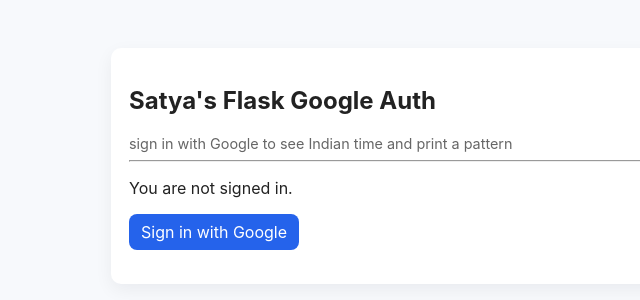
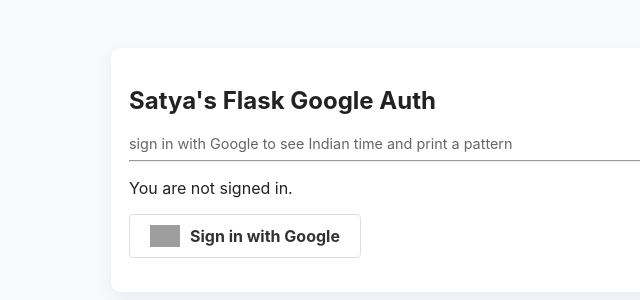
Before and after one commit to Satya-Naraharisetty/PDC-Satya, a Flask app: page / in a window 1280 px wide. Shown: the top 300 px of the page, without its empty margins (61-701 px from the left). Run offline with Flask 3, Linux system fonts and the light colour scheme; grey boxes are pictures that could not be loaded.

Commit message:
changed button

```diff
--- a/templates/base.html
+++ b/templates/base.html
@@ -14,6 +14,28 @@
       pre { background:#0b1220; color:#cde; padding:12px; border-radius:8px; overflow:auto; }
       .muted { color:#666; font-size:0.9rem; }
       .flash { color: #b71c1c; }
+      .google-btn {
+          display: inline-flex;
+          align-items: center;
+          justify-content: center;
+          padding: 10px 20px;
+          background-color: #ffffff;
+          border: 1px solid #dfdfdf;
+          border-radius: 4px;
+          color: #333333;
+          font-weight: bold;
+          cursor: pointer;
+          transition: background-color 0.3s ease;
+      }
+
+      .google-btn img {
+          width: 30px;
+          margin-right: 10px;
+      }
+
+      .google-btn:hover {
+          background-color: #f1f1f1;
+      }
     </style>
   </head>
   <body>
--- a/templates/index.html
+++ b/templates/index.html
@@ -3,7 +3,8 @@
   <div>
     <p>You are not signed in.</p>
     <p>
-      <a href="{{ url_for('login') }}" class="btn btn-primary">Sign in with Google</a>
+      <a href="{{ url_for('login') }}" class="google-btn" style="text-decoration: none;">
+        <img src="https://img.icons8.com/color/48/000000/google-logo.png" alt="Google Logo"><span>Sign in with Google</span></a>
     </p>
   </div>
 {% endblock %}
--- a/templates/profile.html
+++ b/templates/profile.html
@@ -10,7 +10,7 @@
     <h4>Printing Design (Phase 2 beginner)</h4>
     <form method="post">
       <label for="lines">Number of Lines (1 - 100)</label><br>
-      <input id="lines" name="lines" type="number" min="1" max="100" value="1" required style="padding:8px; margin-top:6px;">
+      <input id="lines" name="lines" type="number" max="100" value="0" style="padding:8px; margin-top:6px;">
       <button type="submit" class="btn btn-primary">Display</button>
     </form>
 
```
